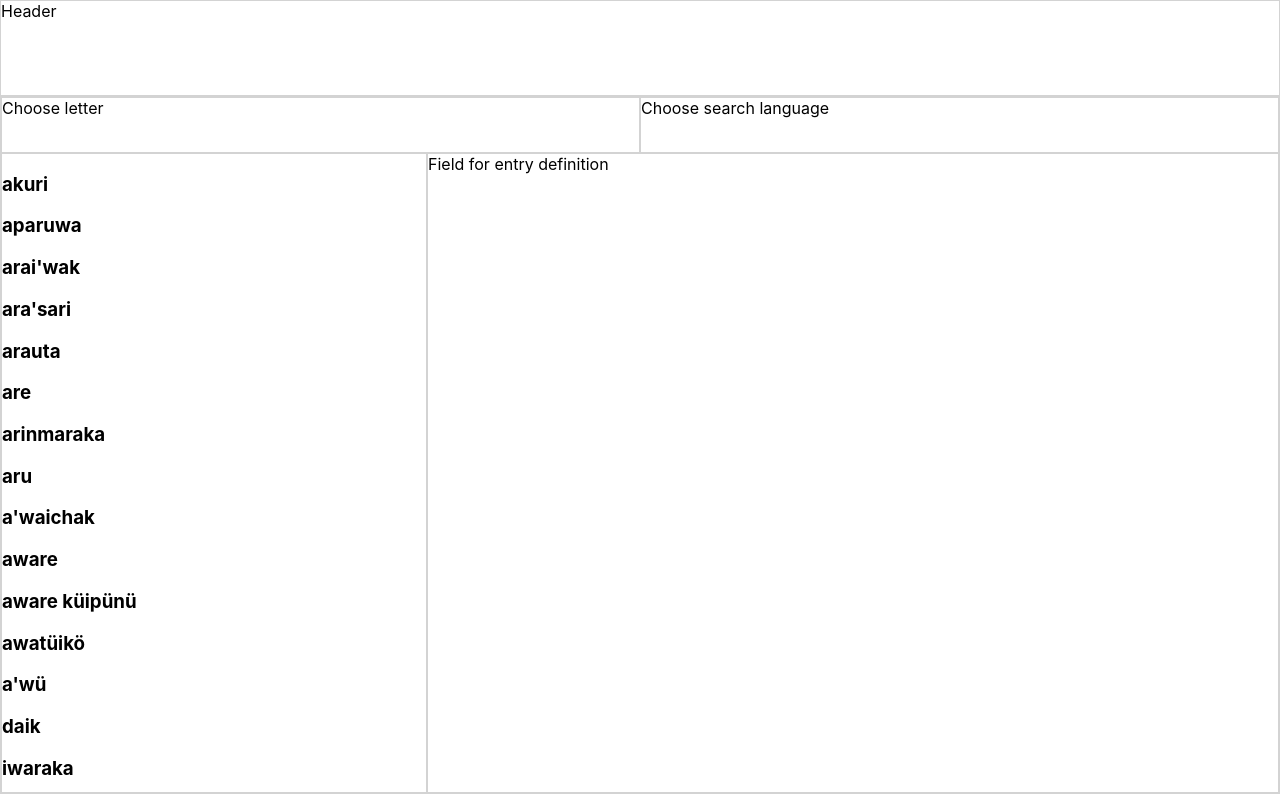
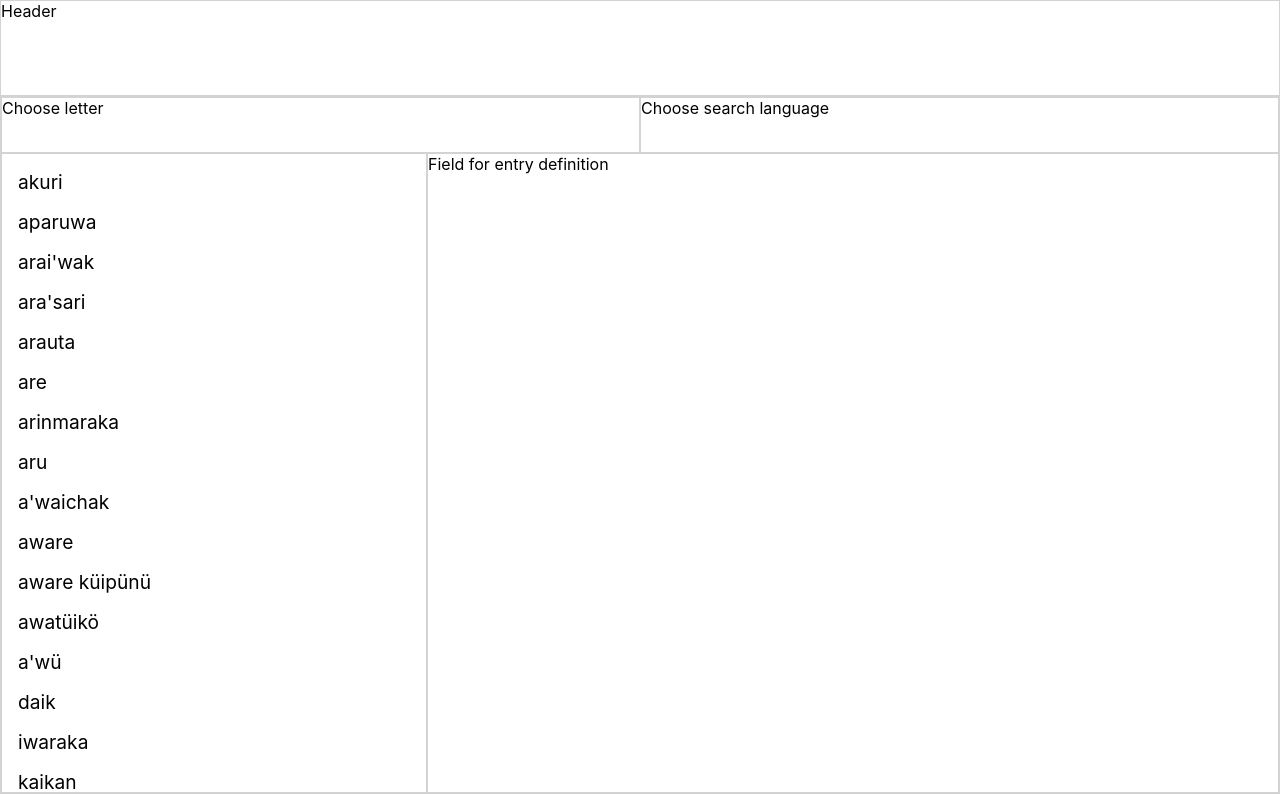
Before and after one commit to geocarlos/mdfiml, a React (Create React App) app: page / in a window 1280 px wide. Shown: the top 800 px of the page. Built offline with nearby package versions, Linux system fonts and the light colour scheme.

Commit message:
Add component to list entries

```diff
--- /dev/null
+++ b/src/components/EntryList.js
@@ -0,0 +1,27 @@
+import React from 'react';
+import { List, ListItem, makeStyles } from '@material-ui/core';
+
+const useStyles = makeStyles(theme => ({
+    entryList: {
+        maxHeight: 'calc(100% - 10px)',
+        overflow: 'auto',
+        fontSize: '1.2rem'
+    }
+}))
+
+
+const EntryList = ({entries}) => {
+    const classes = useStyles();
+
+    return (
+        <List className={classes.entryList} component="div">
+            {Array.isArray(entries) && entries.map(entry => (
+                <ListItem button key={entry.word}>
+                    {entry.word}
+                </ListItem>
+            ))}
+        </List>
+    )
+}
+
+export default EntryList;
--- a/src/components/MainView.js
+++ b/src/components/MainView.js
@@ -3,6 +3,7 @@ import { Grid, makeStyles } from '@material-ui/core';
 import clsx from 'clsx';
 import { useDispatch, useSelector } from 'react-redux';
 import { actions } from '../actions';
+import EntryList from './EntryList';
 
 const useStyles = makeStyles(theme => ({
     header: {
@@ -36,7 +37,7 @@ const MainView = () => {
                     <Grid className={clsx(classes.item, classes.feature)} item xs={6}>Choose letter</Grid>
                     <Grid className={clsx(classes.item, classes.feature)} item xs={6}>Choose search language</Grid>
                     <Grid className={clsx(classes.item, classes.content)} item xs={4}>
-                        {Array.isArray(entries) && entries.map(entry => (<h3>{entry.word}</h3>))}
+                        <EntryList entries={entries} />
                     </Grid>
                     <Grid className={clsx(classes.item, classes.content)} item xs={8}>Field for entry definition</Grid>
                 </Grid>
```
